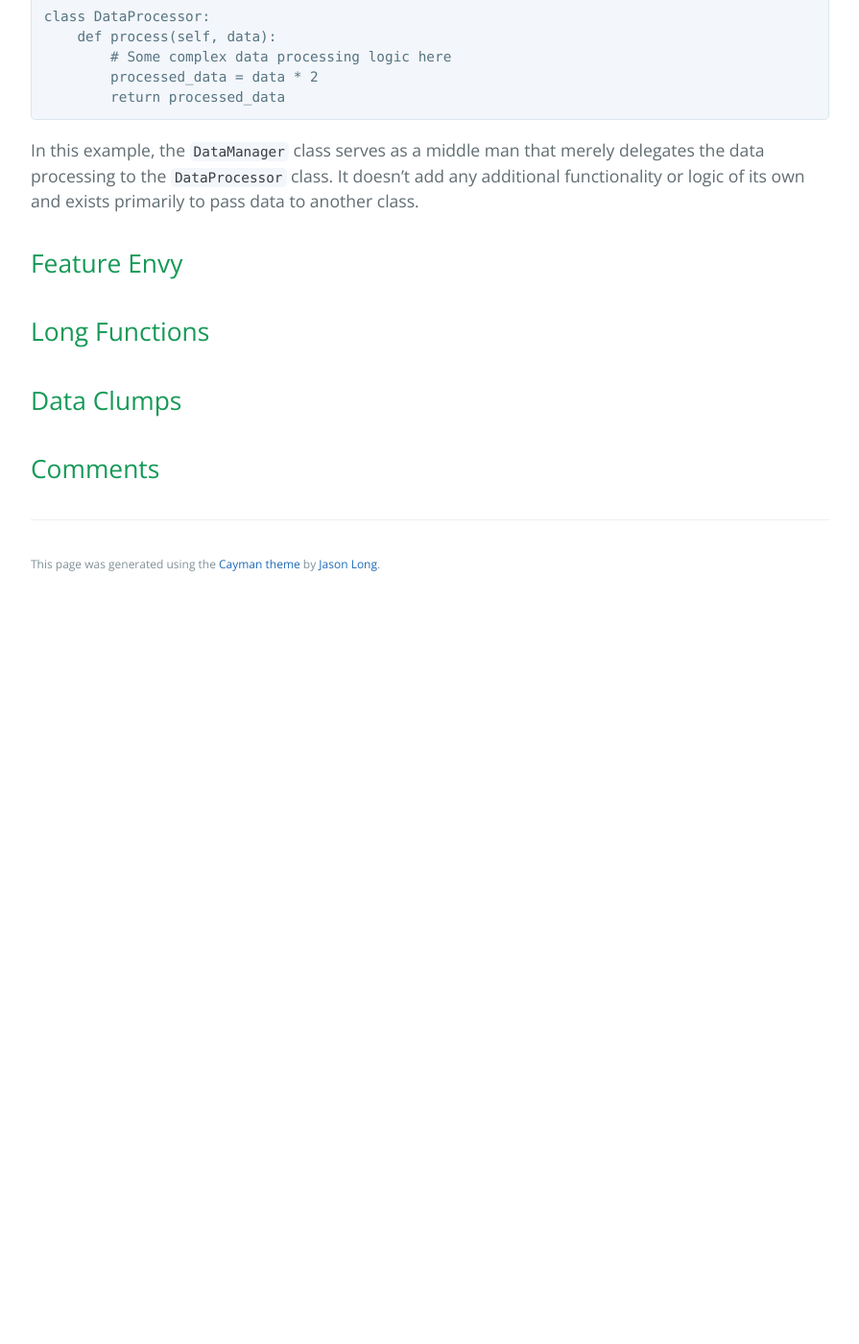
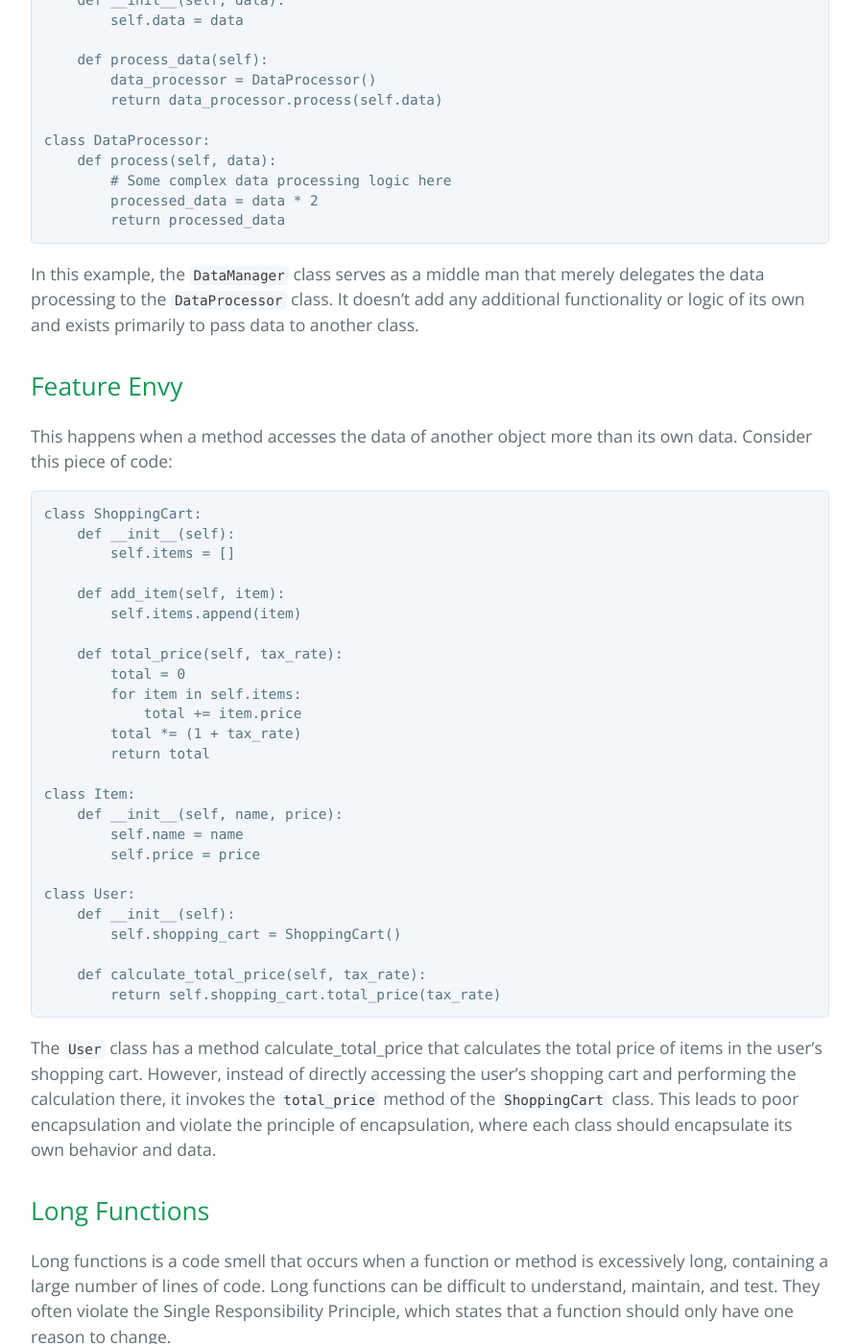
Before and after one commit to learning-software-engineering/learning-software-engineering.github.io, a Jekyll site: the page built from Topics/Development_Process/Code Smells/Code_Smells.md, in a window 1280 px wide and 1400 px high, scrolled down 2591 px. Shown: the whole window at 96% size, without its empty margins (192-1087 px from the left). Built offline with Jekyll 4.4.1, drawn with Linux system fonts in a browser that asks for light colours; our own code applies the rules of GitHub Pages for plain Markdown files; before the commit the page ends 3221 px from its top, so only the background shows below that; some of the changed text lies outside the part shown.

Commit message:
Update Code_Smells.md

````diff
--- a/Topics/Development_Process/Code Smells/Code_Smells.md
+++ b/Topics/Development_Process/Code Smells/Code_Smells.md
@@ -1,4 +1,8 @@
-## Code Smells
+# Code Smells
+
+## Table of Contents
+
+###[What is code smell?](#what-is-code-smell-1)
 
 ### What is code smell?
 
@@ -85,8 +89,80 @@ In this example, the `DataManager` class serves as a middle man that merely dele
 
 ## Feature Envy
 
+This happens when a method accesses the data of another object more than its own data. Consider this piece of code:
+
+```
+class ShoppingCart:
+    def __init__(self):
+        self.items = []
+
+    def add_item(self, item):
+        self.items.append(item)
+
+    def total_price(self, tax_rate):
+        total = 0
+        for item in self.items:
+            total += item.price
+        total *= (1 + tax_rate)
+        return total
+
+class Item:
+    def __init__(self, name, price):
+        self.name = name
+        self.price = price
+
+class User:
+    def __init__(self):
+        self.shopping_cart = ShoppingCart()
+
+    def calculate_total_price(self, tax_rate):
+        return self.shopping_cart.total_price(tax_rate)
+```
+
+The `User` class has a method calculate_total_price that calculates the total price of items in the user's shopping cart. However, instead of directly accessing the user's shopping cart and performing the calculation there, it invokes the `total_price` method of the `ShoppingCart` class. This leads to poor encapsulation and violate the principle of encapsulation, where each class should encapsulate its own behavior and data.
+
 ## Long Functions
+
+Long functions is a code smell that occurs when a function or method is excessively long, containing a large number of lines of code. Long functions can be difficult to understand, maintain, and test. They often violate the Single Responsibility Principle, which states that a function should only have one reason to change.
+
+```
+def process_order(order):
+    # Step 1: Validate order data
+    if not order:
+        return None
+    # Step 2: Fetch product information
+    product_info = fetch_product_info(order.product_id)
+    # Step 3: Calculate total price
+    total_price = order.quantity * product_info.price
+    # Step 4: Apply discounts
+    if order.discount_code == 'DISCOUNT10':
+        total_price *= 0.9
+    # Step 5: Apply taxes
+    total_price *= 1.15  # Assuming 15% tax rate
+    # Step 6: Generate invoice
+    invoice = generate_invoice(order, product_info, total_price)
+    # Step 7: Send confirmation email
+    send_confirmation_email(order.email, invoice)
+```
+
+In this example, the `process_order` function performs multiple steps, including validation, fetching product information, calculating total price, applying discounts and taxes, generating an invoice, and sending a confirmation email. The function is long and complex, which makes it difficult to understand and maintain.
 
 ## Data Clumps
 
-## Comments
+Data clumps occur when multiple pieces of data go together. One easy way to spot a data clump is when one component doesn’t make sense in isolation but makes sense as a group. Here's an example to illustrate the data clumps:
+
+```
+def create_user(name, email, phone):
+    # Function to create a user using name, email, and phone
+    pass
+
+def update_user_email(user_id, new_email):
+    # Function to update user's email
+    pass
+
+def send_notification(email, message):
+    # Function to send email notification
+    pass
+```
+
+In this example, the `name`, `email`, and `phone` parameters are frequently passed together in various functions. This suggests that these pieces of data are closely related and should be put together in the same class.
````
